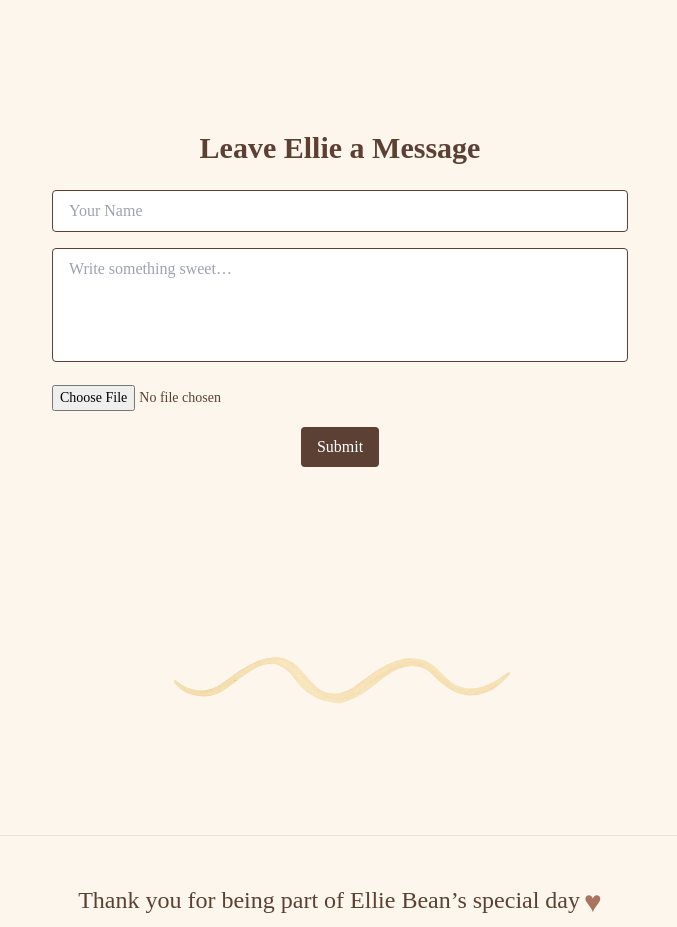
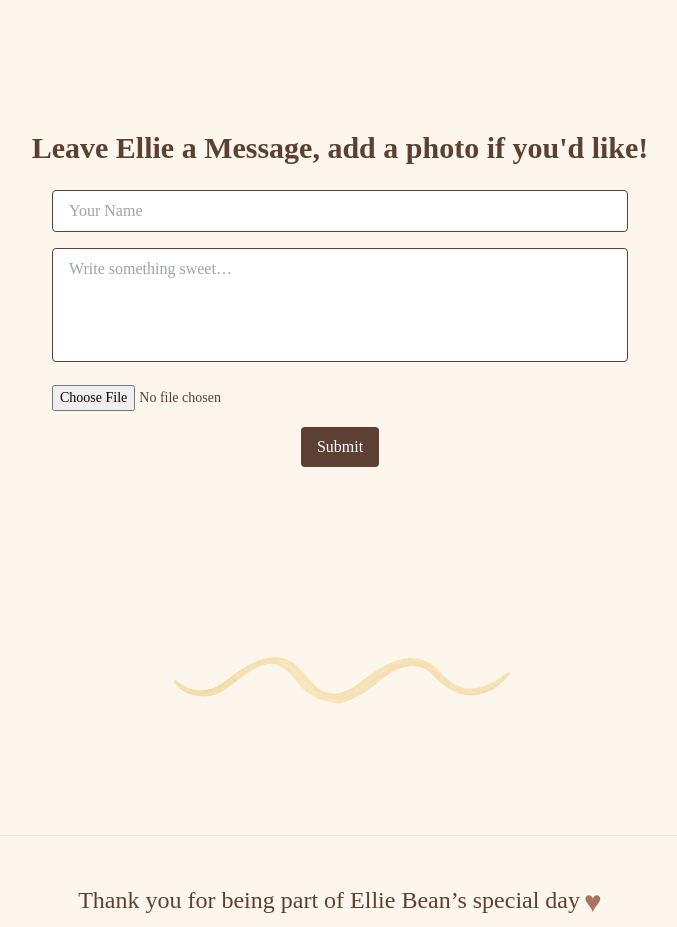
Before and after one commit to kstephens0331/ellie-birthday, a React (Vite) app: page / in a window 1280 px wide. Shown: the part 3440-4367 px from the top of the page, without its empty margins (300-977 px from the left). Built offline with nearby package versions, Linux system fonts and the light colour scheme.

Commit message:
updated guest book wording

```diff
--- a/src/components/Guestbook.jsx
+++ b/src/components/Guestbook.jsx
@@ -41,7 +41,7 @@ const Guestbook = () => {
 
   return (
     <section id="guestbook" className="bg-cream py-16 px-4 text-center font-serif relative z-10">
-      <h2 className="text-2xl md:text-3xl font-semibold mb-6">Leave Ellie a Message</h2>
+      <h2 className="text-2xl md:text-3xl font-semibold mb-6">Leave Ellie a Message, add a photo if you'd like!</h2>
 
       <form onSubmit={handleSubmit} className="max-w-xl mx-auto space-y-4">
         <input
```
